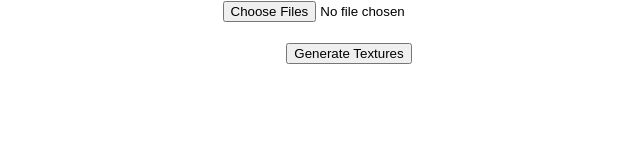
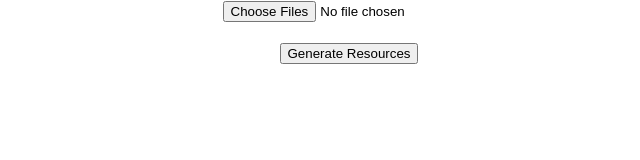
Before and after one commit to msb/cinema-show-generator, a React (Create React App) app: page / in a window 1280 px wide. Shown: the top 160 px of the page, without its empty margins (291-931 px from the left). Built offline with nearby package versions, Linux system fonts and the light colour scheme.

Commit message:
generating all the JSON resource files basically working :D

```diff
--- a/package.json
+++ b/package.json
@@ -15,6 +15,7 @@
     "react": "^18.2.0",
     "react-dom": "^18.2.0",
     "react-scripts": "5.0.1",
+    "slugify": "^1.6.5",
     "typescript": "^4.9.3",
     "web-vitals": "^2.1.4"
   },
--- a/src/App.tsx
+++ b/src/App.tsx
@@ -2,14 +2,61 @@ import React, { useState } from 'react'
 import './App.css'
 import * as JSZip from 'jszip'
 import { saveAs } from 'file-saver'
+import slugify from 'slugify'
+
+/*
+  TODO:
+  /assets/cinemashow/shows.json
+  /assets/cinemashow/show_{showSlug}.json
+  /assets/cinemashow/lang/en_us.json (?)
+  /assets/cinemashow/models/item/show_{showSlug}.json
+  /assets/cinemashow/models/block/screen_base.json (?)
+  /assets/cinemashow/models/block/show_{showSlug}_{x}_{y}.json
+  /assets/cinemashow/blockstates/show_{showSlug}.json
+ */
 
 const PIXELS_PER_BLOCK = 16
+
+/**
+ * Upper limit of blocksX.
+ */
+const BLOCKS_X_MAX = 10
+
+/**
+ * Upper limit of blocksY.
+ */
+const BLOCKS_Y_MAX = 10
+
+/**
+ * Default value if `franeTime` not set.
+ */
+const DEFAULT_FRAME_TIME = 25
+
 // FIXME
-const NUMBER_OF_FRAMES = 8
+const NUMBER_OF_FRAMES = 17
+
+const ROTATIONS: [string, {}][] = [
+  ["north", {}],
+  ["east", {y: 90}],
+  ["south", {y: 180}],
+  ["west", {y: 270}],
+  ["north_down", {x: 90}],
+  ["east_down", {x: 90, y: 90}],
+  ["south_down", {x: 90, y: 180}],
+  ["west_down", {x: 90, y: 270}],
+  ["north_up", {x: 270}],
+  ["east_up", {x: 270, y: 90}],
+  ["south_up", {x: 270, y: 180}],
+  ["west_up", {x: 270, y: 270}],
+]
 
 type Point = {
   x: number
   y: number
+}
+
+function toJson(value: any): string {
+  return JSON.stringify(value, null, 2)
 }
 
 function readFile(file: Blob) {
@@ -49,18 +96,17 @@ function canvasToBlob(canvas: HTMLCanvasElement) {
 function App() {
 
   const [min2ndAxisLength, setMin2ndAxisLength] = useState(Number.MAX_SAFE_INTEGER)
-  const [blocksX, setBlocksX] = useState(0)
-  const [blocksY, setBlocksY] = useState(4)
+  const [blocksX, setBlocksX] = useState(BLOCKS_X_MAX)
+  const [blocksY, setBlocksY] = useState(0)
   const [xDefinedAxis, setXDefinedAxis] = useState(false)
-  const [showName, setShowName] = useState("Clowning")
-  const [showSlug, setShowSlug] = useState("clowning")
-  const [frameTime, setFrameTime] = useState(8)
+  const [showName, setShowName] = useState("Good Vintage")
+  const [frameTime, setFrameTime] = useState(2)
 
   function drawImage(image: HTMLImageElement, canvas: HTMLCanvasElement, min2ndAxisLength: number): number {
     let width
     let height
 
-    if (xDefinedAxis) {
+    if (blocksY === 0) {
       width = blocksX * PIXELS_PER_BLOCK
       height = width * image.height / image.width
       min2ndAxisLength = Math.min(min2ndAxisLength, height)
@@ -75,14 +121,6 @@ function App() {
     context && context.drawImage(image, 0, 0, width, height)
 
     return min2ndAxisLength
-  }
-
-  function getOffset(imageWidth: number, imageHeight: number): Point {
-    if (xDefinedAxis) {
-      return {x: 0, y: (imageHeight - min2ndAxisLength) / 2}
-    } else {
-      return {x: (imageWidth - min2ndAxisLength) / 2, y: 0}
-    }
   }
 
   async function handleFileEvent(event: React.ChangeEvent<HTMLInputElement>) {
@@ -103,14 +141,24 @@ function App() {
     // rounds `min2ndAxisLength` down to the nearest `PIXELS_PER_BLOCK` (idempotent)
     min2ndAxisLength -= min2ndAxisLength % PIXELS_PER_BLOCK
 
-    if (xDefinedAxis) {
+    if (blocksY === 0) {
+      setXDefinedAxis(true)
       setBlocksY(min2ndAxisLength / PIXELS_PER_BLOCK)
     } else {
+      setXDefinedAxis(false)
       setBlocksX(min2ndAxisLength / PIXELS_PER_BLOCK)
     }
     setMin2ndAxisLength(min2ndAxisLength)
     console.log(min2ndAxisLength / PIXELS_PER_BLOCK)
+  }
+
+  function getOffset(imageWidth: number, imageHeight: number): Point {
+    if (xDefinedAxis) {
+      return {x: 0, y: (imageHeight - min2ndAxisLength) / 2}
+    } else {
+      return {x: (imageWidth - min2ndAxisLength) / 2, y: 0}
     }
+  }
 
   async function generateTextures() {
 
@@ -121,12 +169,56 @@ function App() {
     }
     const zip = await JSZip.loadAsync(response.blob())
 
+    // we can use a single canvas
+    const output = document.createElement('canvas')
+    output.width = PIXELS_PER_BLOCK
+    output.height = PIXELS_PER_BLOCK * NUMBER_OF_FRAMES
+
+    const assetsPath = "/assets/cinemashow"
+    const commonName = `show_${slugify(showName, {replacement: '_', lower: true, strict: true})}`
+
+    // FIXME shouldn't overwrite
+    zip.file(`${assetsPath}/shows.json`, toJson([commonName]))
+
+    // TODO I don't think we use `frameTime`
+    zip.file(`${assetsPath}/${commonName}.json`, toJson({showName, frameTime, blocksX, blocksY}))
+
+    const messageResource: { [key: string]: string } = {
+      "itemGroup.cinemashow": "Cinema Show"
+    }
+    messageResource[`block.cinemashow.${commonName}`] = showName
+    // FIXME shouldn't overwrite
+    zip.file(`${assetsPath}/lang/en_us.json`, toJson(messageResource))
+
+    const textureBack = {texture: "#back"}
+
+    zip.file(`${assetsPath}/models/item/${commonName}.json`, toJson({
+      parent: "minecraft:block/cube_all",
+      elements: [
+        {
+          faces: {
+            down: textureBack,
+            east: textureBack,
+            north: textureBack,
+            south: textureBack,
+            up: {texture: "#screen"},
+            west: textureBack
+          },
+          from: [0, 0, 0],
+          to: [16, 16, 16]
+        }
+      ],
+      textures: {
+        back: "cinemashow:block/screen_base",
+        screen: "cinemashow:block/screen_item"
+      }
+    }))
+
+    // FIXME don't use any
+    const variants: { [key: string]: {} } = {}
+
     for (let x = 0; x < blocksX; x ++) {
       for (let y = 0; y < blocksY; y ++) {
-        // FIXME
-        const output = document.getElementById(`${x}_${y}`) as HTMLCanvasElement
-        output.width = PIXELS_PER_BLOCK
-        output.height = PIXELS_PER_BLOCK * NUMBER_OF_FRAMES
         const outputContext = output.getContext('2d')
         if (outputContext) {
           for (let f = 0; f < NUMBER_OF_FRAMES; f ++) {
@@ -142,16 +234,48 @@ function App() {
             )
           }
         }
+        const tileResourceName = `${commonName}_${x}_${y}`
+        const textureName = `${assetsPath}/textures/block/${tileResourceName}.png`
         const blob = await canvasToBlob(output)
-        const textureName = `/assets/cinemashow/textures/block/show_${showSlug}_${x}_${y}.png`
         zip.file(textureName, blob, {base64: true})
-        zip.file(`${textureName}.mcmeta`, JSON.stringify({animation: {frametime: frameTime}}))
+        zip.file(`${textureName}.mcmeta`, toJson({animation: {frametime: frameTime}}))
+
+        zip.file(`${assetsPath}/models/block/${tileResourceName}.json`, toJson({
+          parent: "minecraft:block/cube_all",
+          elements: [
+            {
+              faces: {
+                down: textureBack,
+                east: textureBack,
+                north: {texture: "#screen"},
+                south: textureBack,
+                up: textureBack,
+                west: textureBack
+              },
+              from: [0, 0, 0],
+              to: [16, 16, 16]
+            }
+          ],
+          textures: {
+            back: "cinemashow:block/screen_base",
+            screen: `cinemashow:block/${tileResourceName}`
+          }
+        }))
+
+        ROTATIONS.forEach(([facing, rotation]) => {
+          variants[`facing=${facing},x=${x},y=${y}`] = {
+            ...rotation,
+            model: `cinemashow:block/${tileResourceName}`,
+          }
+        })
       }
     }
 
+    zip.file(`${assetsPath}/blockstates/${commonName}.json`, toJson({variants}))
+
     const content = await zip.generateAsync({type:"blob"})
     saveAs(content, "cinemashow.done.jar")
-}
+  }
 
   return (
     <div className="App">
@@ -160,7 +284,7 @@ function App() {
       </div>
       <div>
         {
-          [0, 1, 2, 3, 4, 5, 6, 7].map(index => (
+          Array.from(Array(NUMBER_OF_FRAMES).keys()).map(index => (
             <span key={`f_${index}`}>
               <canvas id={`f_${index}`} width={10} height={10} />
               &nbsp;
@@ -169,19 +293,7 @@ function App() {
         }
       </div>
       <div>
-        <button onClick={generateTextures}>Generate Textures</button>
-      </div>
-      <div>
-        {
-          [0, 1, 2, 3].map(x => (
-            [0, 1, 2, 3].map(y => (
-              <span key={`${x}_${y}`}>
-                <canvas id={`${x}_${y}`} width={10} height={10} />
-                &nbsp;
-              </span>
-            ))
-          ))
-        }
+        <button onClick={generateTextures}>Generate Resources</button>
       </div>
     </div>
   )
```
Also changed, not shown: 1 other file (tests, documents, lock files or other folders).
